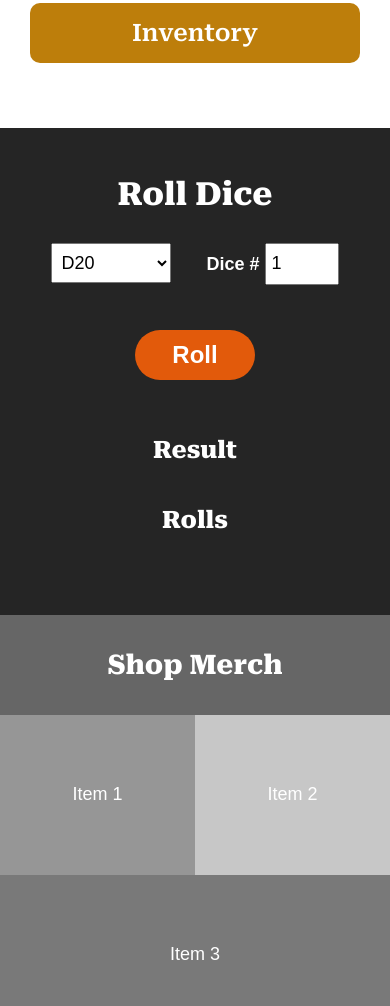
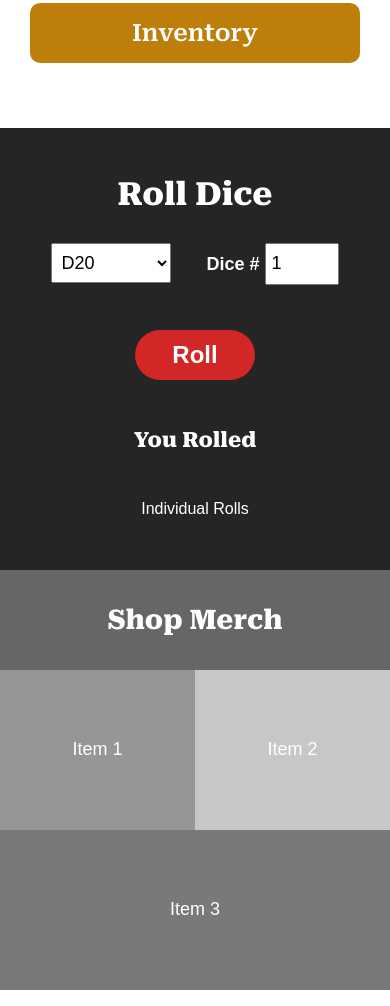
Before and after one commit to wardgd3/D-D-Hub, a plain HTML site: page index.html in a window 390 px wide. Shown: the part 994-2000 px from the top of the page. Drawn offline with nearby package versions, Linux system fonts and the light colour scheme.

Commit message:
edited dice-app layout

```diff
--- a/index.html
+++ b/index.html
@@ -7,7 +7,7 @@
     <link rel="stylesheet" href="https://fonts.googleapis.com/icon?family=Material+Icons"/>
     <link rel="preconnect" href="https://fonts.googleapis.com">
     <link rel="preconnect" href="https://fonts.gstatic.com" crossorigin>
-    <link href="https://fonts.googleapis.com/css2?family=Roboto&family=Roboto+Serif:opsz,wght@8..144,400;8..144,600;8..144,800&display=swap" rel="stylesheet">
+    <link href="https://fonts.googleapis.com/css2?family=Roboto+Serif:opsz,wght@8..144,400;8..144,600;8..144,800&family=Roboto:wght@300;400&display=swap" rel="stylesheet">
     <title>D&D Hub</title>
 </head>
 <body>
@@ -129,8 +129,8 @@
             <button class="dice-result-button"><b>Roll</b></a></button>
 
                 <div class="dice-print-result">
-                    <h3>Result<br> <span id="totalResult"></span></h3>
-                    <h3>Rolls<br> <span id="individualRolls"></span></h3>
+                    <h3>You Rolled<br> <span id="totalResult"></span></h3>
+                    <h4>Individual Rolls<br> <span id="individualRolls"></span></h4>
                 </div>
         </section>
 
--- a/style.css
+++ b/style.css
@@ -15,7 +15,7 @@ a {
     color: white;
 }
 
-h1, h2, h3, h4{
+h1, h2, h3{
     font-family: 'Roboto Serif', serif;
 }
 
@@ -214,7 +214,7 @@ p{
             z-index: 1000;
             transition: right 0.5s ease;
             cursor: pointer;
-            background-color: rgb(107, 107, 107);
+            background-color: rgb(209, 52, 24);
             /* Initialize with hidden state */
         }
         .hidden {
@@ -416,7 +416,7 @@ p{
 .box {
     height: 60px;
     width: 100%;
-    background-color: rgb(160, 12, 12);
+    background-color: rgb(170, 39, 39);
     display: flex;
     align-items: center;
     justify-content: center;
@@ -472,7 +472,7 @@ p{
 @media (max-width: 550px) {
     .dice-app {
         color: white;
-        padding-bottom: 50px;
+        padding-bottom: 20px;
         padding-top: 20px;
     }
     .dice-app h1{
@@ -490,7 +490,7 @@ p{
         border-radius: 30px;
         border: none;
         width: 120px;
-        background-color: rgb(226, 90, 11);
+        background-color: rgb(211, 39, 39);
         color: white;
         font-size: 24px;
         height: 50px;
@@ -518,14 +518,20 @@ p{
         display: flex;
         flex-direction: column;
         justify-content: space-around;
-        height: 140px; /* Adjust as needed */
+        min-height: 140px; /* Adjust as needed */
         overflow-y: hidden;
-        margin-top: 25px;
+        margin-top: 10px;
         padding-bottom: 10px;
     }
-    .dice-print-result h3 {
+    .dice-print-result h4 {
         margin: 15px 0; /* Provides consistent spacing */
-        font-size: 24px;
+        font-size: 16px;
+        font-family: 'Roboto' sans-serif;
+        font-weight: 300;
+    }
+
+    #totalResult{
+        font-size: 60px;
     }
 }
 
```
